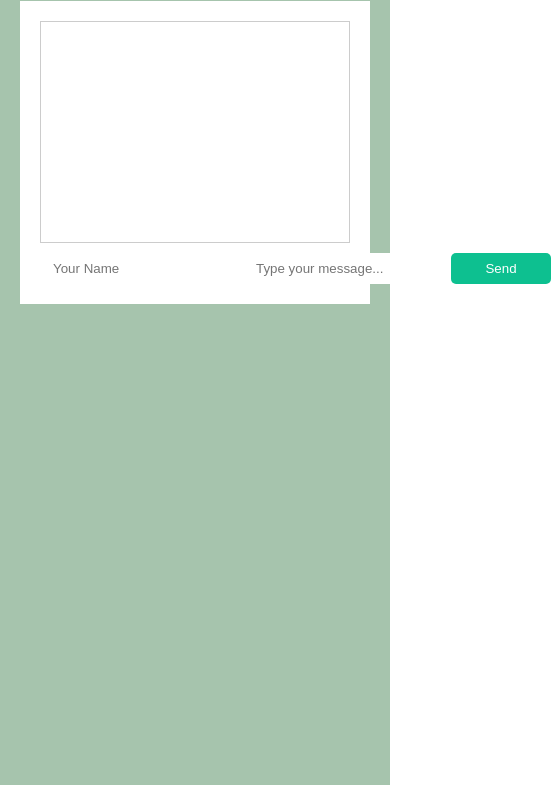
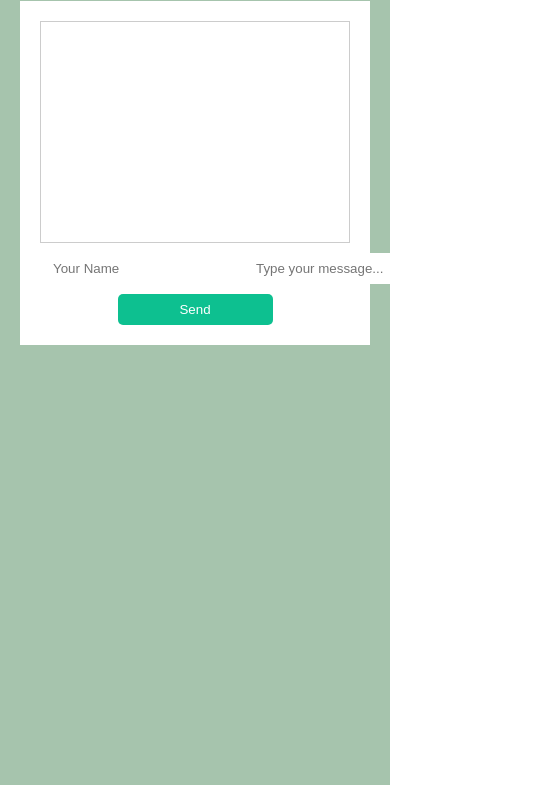
Before and after one commit to ibrhmvk/chat-app, a plain HTML site: page public/index.html in a window 390 px wide. Shown: the part 99-884 px from the top of the page, 551 px wide, since content can reach past the window. Drawn offline with nearby package versions, Linux system fonts and the light colour scheme; no server answers.

Commit message:
fix : responsive

```diff
--- a/public/index.html
+++ b/public/index.html
@@ -18,8 +18,8 @@
             id="message-input"
             placeholder="Type your message..."
           />
-          <button id="send-button">Send</button>
         </div>
+        <button id="send-button">Send</button>
       </div>
     </div>
     <script src="/socket.io/socket.io.js"></script>
--- a/public/styles.css
+++ b/public/styles.css
@@ -53,6 +53,8 @@ button {
   background-color: #4d946a;
   color: #fff;
   cursor: pointer;
+  margin-top: 10px;
+  width: 50%;
 }
 
 button:hover {
```
